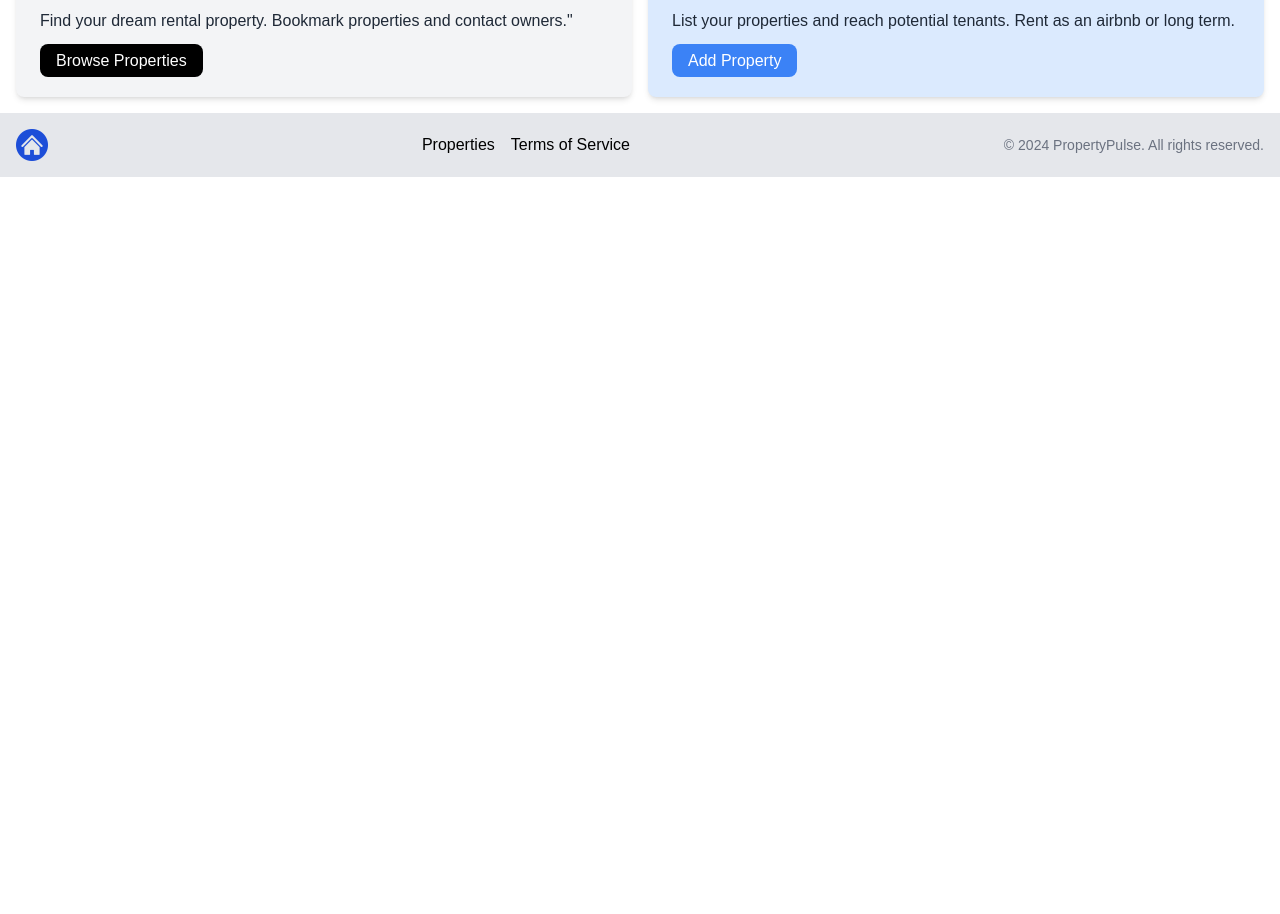
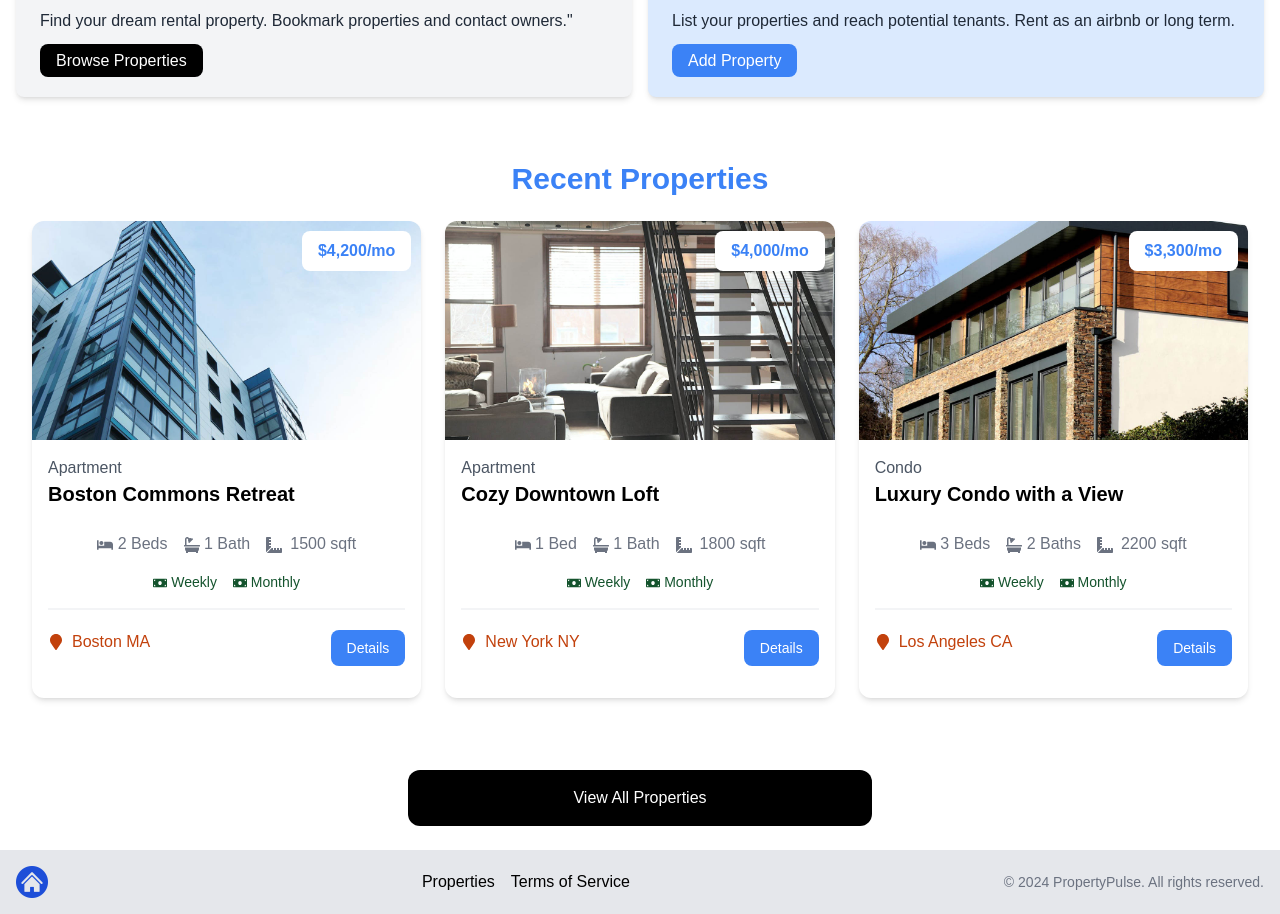
Before and after one commit to shernille37/Property-Pulse, a Next.js app: page / in a window 1280 px wide. Shown: the part 508-1422 px from the top of the page. Before the commit the page ends 800 px from the top, so only its background shows below. Built offline with nearby package versions, Linux system fonts and the light colour scheme.

Commit message:
Implement HomeProperties

```diff
--- a/app/page.jsx
+++ b/app/page.jsx
@@ -1,11 +1,13 @@
 import Hero from "@/components/Hero";
 import InfoBoxes from "@/components/InfoBoxes";
+import HomeProperties from "@/components/HomeProperties";
 
 const HomePage = () => {
   return (
     <>
       <Hero />
       <InfoBoxes />
+      <HomeProperties />
     </>
   );
 };
--- /dev/null
+++ b/components/HomeProperties.jsx
@@ -0,0 +1,39 @@
+import properties from "@/properties.json";
+import PropertyCard from "@/components/PropertyCard";
+import Link from "next/link";
+
+const HomeProperties = () => {
+  const recentProperties = properties.slice(0, 3);
+
+  return (
+    <>
+      <section className="px-4 py-6">
+        <div className="container-xl lg:container m-auto px-4 py-6">
+          <h2 className="text-3xl font-bold text-blue-500 mb-6 text-center">
+            Recent Properties
+          </h2>
+          {properties.length === 0 ? (
+            <p>No Properties Found</p>
+          ) : (
+            <div className="grid grid-cols-1 md:grid-cols-3 gap-6">
+              {recentProperties.map((property) => (
+                <PropertyCard key={property._id} property={property} />
+              ))}
+            </div>
+          )}
+        </div>
+      </section>
+
+      <section className="m-auto max-w-lg my-6 px-6">
+        <Link
+          href="/properties"
+          className="block bg-black text-white text-center py-4 px-6 rounded-xl hover:bg-gray-700"
+        >
+          View All Properties
+        </Link>
+      </section>
+    </>
+  );
+};
+
+export default HomeProperties;
```
